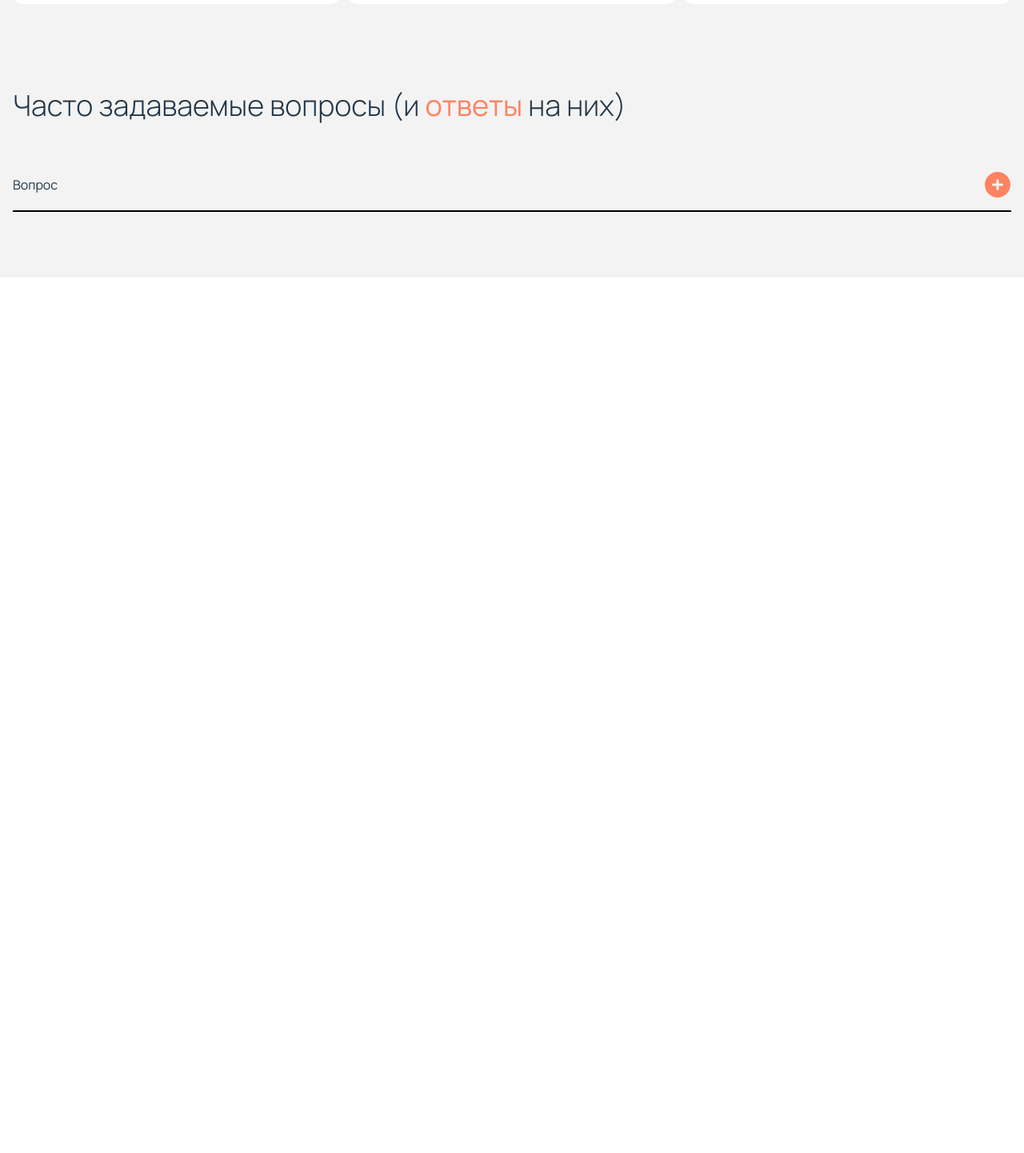
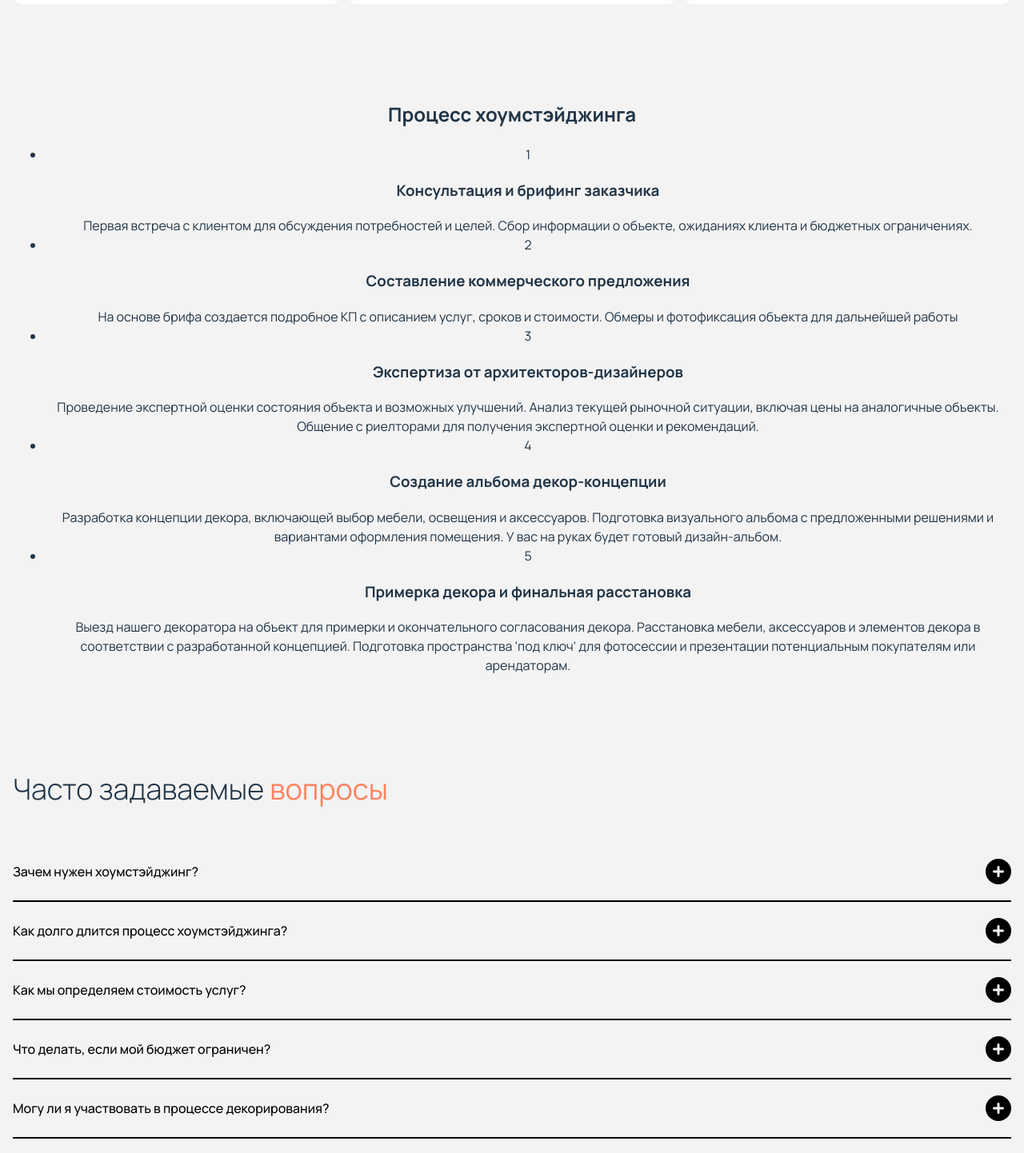
Before and after one commit to andrey-zinoviev-dev/mohen-tohen, a React (Vite) app: page /mohen-tohen/homestaging in a window 1280 px wide. Shown: the part 1220-2662 px from the top of the page at 80% size. Before the commit the page ends 1567 px from the top, so only its background shows below. Built offline with nearby package versions, Linux system fonts and the light colour scheme.

Commit message:
udpated homestage comp

```diff
--- a/src/Header.tsx
+++ b/src/Header.tsx
@@ -48,7 +48,7 @@ export default function Header() {
                         <img className="header__img" src={heading}></img>
                     </Link>
                     <div className="header__links">
-                        <Link className="header__links-homestaging" to={"homestaging"}>
+                        <Link className="header__links-homestaging" to="/homestaging">
                             <span>Подбор декора</span>
                             <FontAwesomeIcon icon={faArrowRight} />
                         </Link>
--- a/src/HomeStaging.tsx
+++ b/src/HomeStaging.tsx
@@ -1,5 +1,6 @@
 import HomeStagingAction from "./HomeStagingAction";
 import HomeStagingFAQ from "./HomeStagingFAQ";
+import HomeStagingProcess from "./HomeStagingProcess";
 import HomeStagingServices from "./HomeStagingServices";
 
 export default function HomeStaging() {
@@ -7,6 +8,7 @@ export default function HomeStaging() {
         <>
             <HomeStagingAction></HomeStagingAction>
             <HomeStagingServices></HomeStagingServices>
+            <HomeStagingProcess></HomeStagingProcess>
             <HomeStagingFAQ></HomeStagingFAQ>
         </>
         // <section className="homestaging">
--- a/src/HomeStagingFAQ.tsx
+++ b/src/HomeStagingFAQ.tsx
@@ -1,14 +1,20 @@
 import HomeStagingQuestion from "./HomeStagingQuestion";
 import "./HomeStagingFAQ.css";
+import { questions } from "./utils";
 
 export default function HomeStagingFAQ() {
     return (
         <section className="application-faq">
-            <h2>Часто задаваемые вопросы (и <span>ответы</span> на них)</h2>
+            <h2>Часто задаваемые <span>вопросы</span></h2>
             <ul className="application-faq__ul">
-                <li>
+                {questions.map((question) => {
+                    return <li key={question.question}>
+                        <HomeStagingQuestion answer={question.answer} question={question.question}></HomeStagingQuestion>
+                    </li>
+                })}
+                {/* <li>
                     <HomeStagingQuestion></HomeStagingQuestion>
-                </li>
+                </li> */}
             </ul>
         </section>
     )
--- /dev/null
+++ b/src/HomeStagingProcess.tsx
@@ -0,0 +1,17 @@
+import HomeStagingStep from "./HomeStagingStep";
+import { stepsOfProcess } from "./utils";
+
+export default function HomeStagingProcess() {
+    return (
+        <section>
+            <h2>Процесс хоумстэйджинга</h2>
+            <ul>
+                {stepsOfProcess.map((step, index) => {
+                    return <li key={step.title}>
+                        <HomeStagingStep title={step.title} description={step.descirption} index={index + 1} />
+                    </li>
+                } )}
+            </ul>
+        </section>
+    )
+}
--- a/src/HomeStagingQuestion.css
+++ b/src/HomeStagingQuestion.css
@@ -2,15 +2,38 @@
     display: flex;
     align-items: center;
     justify-content: space-between;
+    border: none;
     border-bottom: 2px solid black;
     box-sizing: border-box;
-    padding: 15px 0;
+    padding: 20px 0;
+    width: 100%;
+    border-radius: 0;
+    background-color: transparent;
+}
+.faq__question:hover {
+    border: none;
+    border-bottom: 2px solid #FF8261;
+    /* border-bottom: 2px solid black; */
 }
 
-.faq__question button {
+.faq__question svg {
     font-size: 32px;
     background-color: transparent;
     padding: 0;
-    color: #FF8261;
+    color:  black;
     display: flex;
 }
+
+.faq__question:hover svg {
+    color: #FF8261;
+}
+
+.faq__answer {
+    padding: 25px 0;
+    text-align: left;
+}
+
+.faq__first-letter {
+    color: #FF8261;
+    font-weight: 500;
+}
--- a/src/HomeStagingQuestion.tsx
+++ b/src/HomeStagingQuestion.tsx
@@ -3,22 +3,22 @@ import { faPlusCircle } from "@fortawesome/free-solid-svg-icons";
 import { FontAwesomeIcon } from "@fortawesome/react-fontawesome";
 import "./HomeStagingQuestion.css";
 
-export default function HomeStagingQuestion() {
+export default function HomeStagingQuestion({question, answer}: {question: string, answer: string}) {
     //state
-    const [answer, setAnswer] = useState<boolean>(false);
+    const [answerClicked, setAnswerClicked] = useState<boolean>(false);
     return (
         <>
-            <div className="faq__question">
-                <span>Вопрос</span>
-                <button onClick={() => {
-                    setAnswer((prevValue) => {
-                        return !prevValue;
-                    })
-                }}>
-                    <FontAwesomeIcon icon={faPlusCircle} />
-                </button>
-            </div>
-            {answer && <span className="faq__answer">Ответ</span>}
+            <button onClick={() => {
+                setAnswerClicked((prevValue) => {
+                    return !prevValue;
+                })
+            }} className="faq__question">
+                <span>{question}</span>
+                <FontAwesomeIcon icon={faPlusCircle} />
+            </button>
+            {answerClicked && <div className="faq__answer">
+                <span>{answer}</span>
+            </div>}
         </>
     )
 }
--- /dev/null
+++ b/src/HomeStagingStep.tsx
@@ -0,0 +1,10 @@
+export default function HomeStagingStep({index, title, description}: {index: number, title: string, description: string}) {
+    return (
+        <>
+            <span>{index}</span>
+            <h3>{title}</h3>
+            <span>{description}</span>
+            {/* <button></button> */}
+        </>
+    )
+};
--- a/src/utils.ts
+++ b/src/utils.ts
@@ -1155,6 +1155,59 @@ export const homestagingServices: {title: string, descirption: string, cover: st
   {title: "Создание декор-концепции", descirption: "Профессиональное решение для помещений, требующих только минимального вмешательства, с акцентом на стильное декорирование и преображение пространство и подчеркнуть его лучшие качества.", cover: service1},
   {title: "Косметический ремонт", descirption: "Выполнение мелких ремонтных работ, чтобы придать помещению свежий и современный вид без необходимости проведения капитальных ремонтных работ.", cover: service2},
   {title: "Капитальный ремонт", descirption: "Комплексное обновление вашего интерьера, включающее все необходимые работы для создания стильного и функционального пространства, с учетом вашего бюджета и предпочтений.", cover: service3},
+];
+
+export const questions:{
+  question: string,
+  answer: string,
+}[] = [
+  {
+    question: "Зачем нужен хоумстэйджинг?",
+    answer: "Хоумстэйджинг помогает повысить рыночную стоимость вашего помещения до 30% и делает его более привлекательным для покупателей или арендаторов. Это ведет к большему спросу на ваше жилье и снижает время на его продажу или аренду, так как потенциальные клиенты быстрее заинтересуются качественно оформленным пространством."
+  },
+  {
+    question: "Как долго длится процесс хоумстэйджинга?",
+    answer: "Продолжительность процесса зависит от состояния вашего помещения и объема необходимых работ. В среднем, полный процесс хоумстэйджинга занимает от нескольких недель до месяца."
+  },
+  {
+    question: "Как мы определяем стоимость услуг?",
+    answer: "Стоимость наших услуг рассчитывается на основе объема работы и сложности проекта. Мы предоставляем подробное коммерческое предложение после консультации и анализа вашего объекта."
+  },
+  {
+    question: "Что делать, если мой бюджет ограничен?",
+    answer: "Мы можем предложить оптимальные решения в рамках вашего бюджета, сосредоточив внимание на самых эффективных и бюджетных способах улучшения вашего интерьера.",
+  },
+  {
+    question: "Могу ли я участвовать в процессе декорирования?",
+    answer: "Конечно! Мы рады учитывать ваши пожелания и идеи на всех этапах работы. Ваше участие поможет создать интерьер, который будет полностью соответствовать вашим вкусам и потребностям.",
+  },
+  {
+    question: "Почему я должен вам доверять?",
+    answer: "Мы — команда профессионалов с опытом работы в дизайне интерьеров и архитектуре более 15 лет. Наши специалисты включают архитекторов, дизайнеров и декораторов, которые гарантируют высокое качество и индивидуальный подход к каждому проекту. Мы успешно реализовали множество проектов и знаем, как сделать ваше пространство максимально привлекательным для покупателей или арендаторов.",
+  },
+];
+
+export const stepsOfProcess:{title: string, descirption: string}[] = [
+  {
+    title: "Консультация и брифинг заказчика",
+    descirption: "Первая встреча с клиентом для обсуждения потребностей и целей. Сбор информации о объекте, ожиданиях клиента и бюджетных ограничениях."
+  },
+  {
+    title: "Составление коммерческого предложения",
+    descirption: "На основе брифа создается подробное КП с описанием услуг, сроков и стоимости. Обмеры и фотофиксация объекта для дальнейшей работы"
+  },
+  {
+    title: "Экспертиза от архитекторов-дизайнеров",
+    descirption: "Проведение экспертной оценки состояния объекта и возможных улучшений. Анализ текущей рыночной ситуации, включая цены на аналогичные объекты. Общение с риелторами для получения экспертной оценки и рекомендаций."
+  },
+  {
+    title: "Создание альбома декор-концепции",
+    descirption: "Разработка концепции декора, включающей выбор мебели, освещения и аксессуаров. Подготовка визуального альбома с предложенными решениями и вариантами оформления помещения. У вас на руках будет готовый дизайн-альбом."
+  },
+  {
+    title: "Примерка декора и финальная расстановка",
+    descirption: "Выезд нашего декоратора на объект для примерки и окончательного согласования декора. Расстановка мебели, аксессуаров и элементов декора в соответствии с разработанной концепцией. Подготовка пространства 'под ключ' для фотосессии и презентации потенциальным покупателям или арендаторам."
+  }
 ]
 
 export const baseApi = "http://localhost:3001";
```
Also changed, not shown: src/App.tsx (+5 -5 lines).
